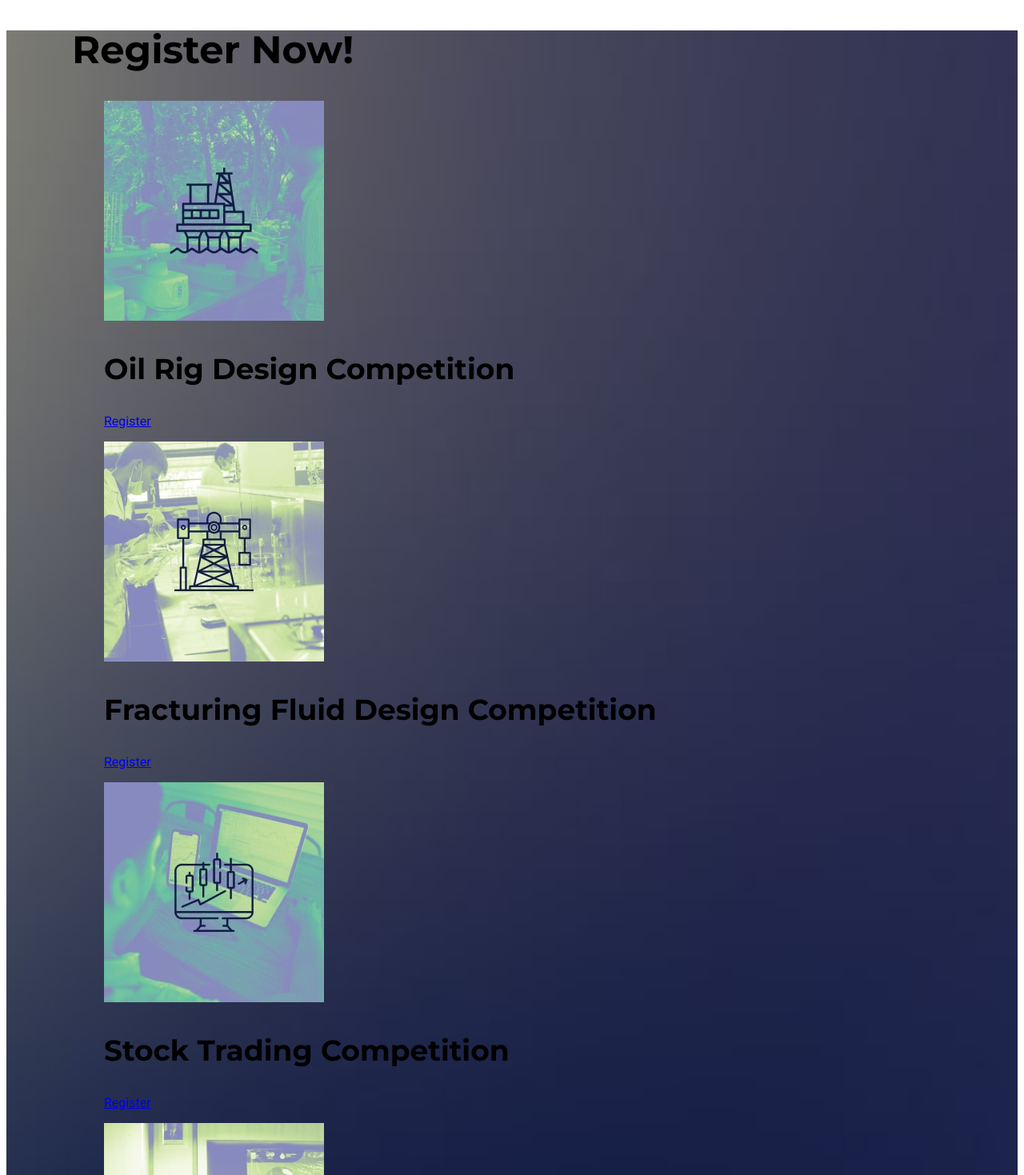
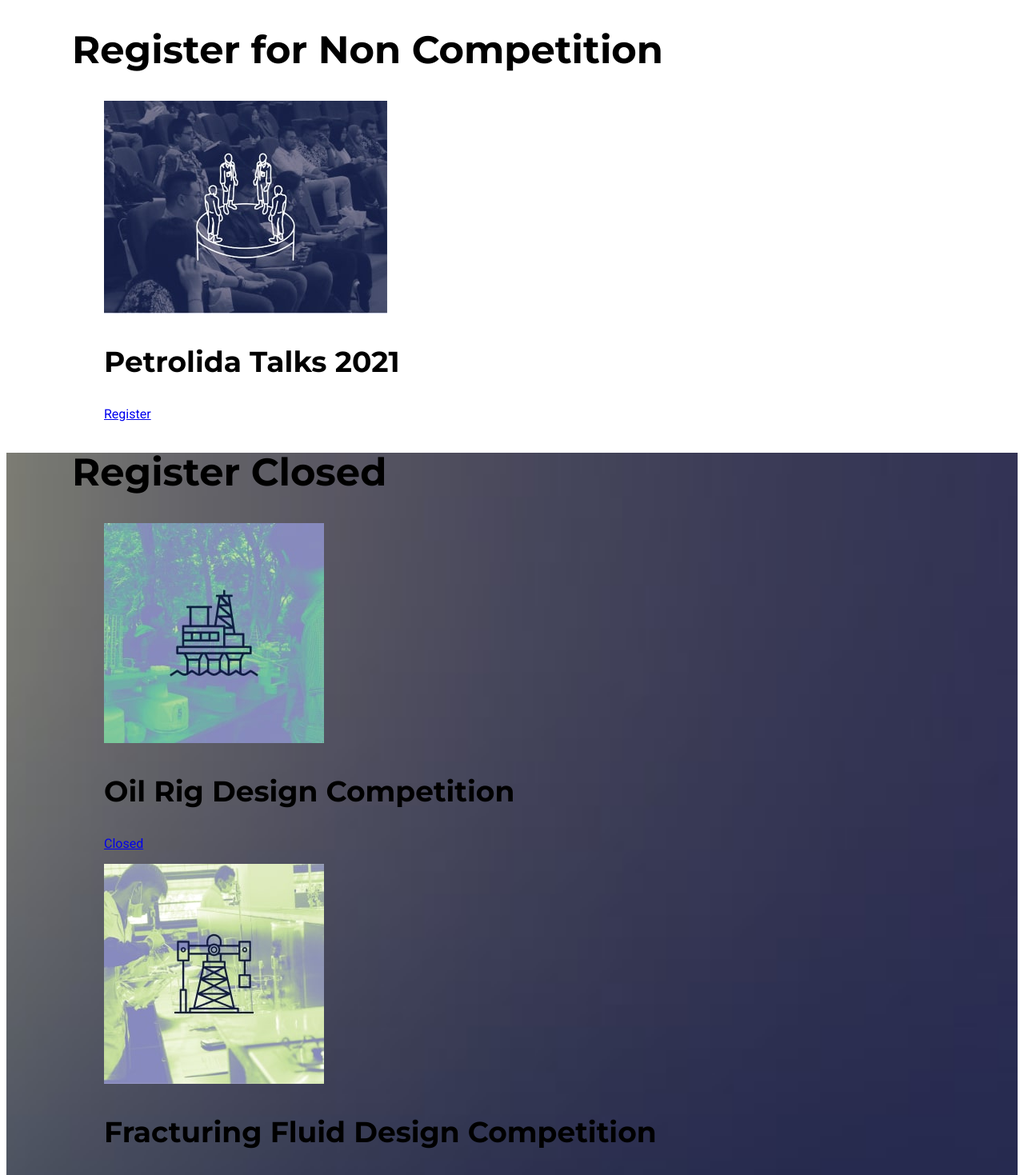
Before and after one commit to theodorusclarence/petrolida-2021, a Next.js app: page /register in a window 1280 px wide. Shown: the part 161-1630 px from the top of the page at 80% size. Built offline with nearby package versions, Linux system fonts and the light colour scheme.

Commit message:
update for closed comps regis and hide regis sme button

```diff
--- a/components/Card.jsx
+++ b/components/Card.jsx
@@ -1,7 +1,7 @@
 import Button from './Button';
 import NewTabBtn from './NewTabBtn';
 
-export default function Card({ img, text, route, non, register }) {
+export default function Card({ img, text, route, non, register, type }) {
     const pathHref = register ? 'register' : non ? 'non-competition' : 'competition';
 
     return (
@@ -10,7 +10,7 @@
             <figcaption className='absolute top-0 bottom-0 left-0 right-0 flex flex-col items-center justify-center transition-opacity bg-black bg-opacity-50 opacity-0 hover:opacity-100'>
                 <h3 className='text-white'>{text}</h3>
                 {/* If on register, and the route is bcc so turn it into new tab link */}
-                {register && route === 'business-case-competition' ? (
+                {register && type === 'comps' ? (
                     <NewTabBtn outline disabled href={'/'}>
                         Closed
                     </NewTabBtn>
--- a/components/Comps.jsx
+++ b/components/Comps.jsx
@@ -25,43 +25,50 @@
             route: 'oil-rig-design-competition',
             img: 'ordc',
             text: 'Oil Rig Design Competition',
+            type: 'comps',
         },
         {
             route: 'fracturing-fluid-design-competition',
             img: 'ffdc',
             text: 'Fracturing Fluid Design Competition',
+            type: 'comps',
         },
 
         {
             route: 'stock-trading-competition',
             img: 'stc',
             text: 'Stock Trading Competition',
+            type: 'comps',
         },
         {
             route: 'petrosmart-competition',
             img: 'petrosmart',
             text: 'Petrosmart Competition',
+            type: 'comps',
         },
         {
             route: 'case-study-competition',
             img: 'csc',
             text: 'Case Study Competition',
+            type: 'comps',
         },
         {
             route: 'paper-competition',
             img: 'paper',
             text: 'Paper Competition',
+            type: 'comps',
         },
         {
             route: 'business-case-competition',
             img: 'bcc',
             text: 'Business Case Competition',
+            type: 'comps',
         },
     ];
     return (
         <div className='comps-group grid md:grid-cols-3 gap-4 justify-center md:justify-around md:mx-16'>
-            {comps.map(({ route, img, text }) => (
-                <Card register={register} key={route} img={img} text={text} route={route} />
+            {comps.map(({ route, img, text, type }) => (
+                <Card register={register} key={route} img={img} text={text} route={route} type={type}/>
             ))}
         </div>
     );
--- a/pages/index.jsx
+++ b/pages/index.jsx
@@ -111,9 +111,9 @@
                             </Button>
                         </div>
                         <div className='space-y-4 mx-auto text-center justify-center mt-4 md:space-x-4 md:flex md:space-y-0 hero'>
-                            <Button outline href='/register/stock-market-education'>
+                            {/* <Button outline href='/register/stock-market-education'>
                                 Register Stock Market Education
-                            </Button>
+                            </Button> */}
                             <Button href='/register/petrolida-talks'>
                                 Register Petrolida Talks
                             </Button>
--- a/pages/register/index.jsx
+++ b/pages/register/index.jsx
@@ -15,6 +15,12 @@
             </Seo>
             <Navbar />
             <div>
+                <section className='py-20'>
+                    <main className='container text-primary text-center'>
+                        <h2 className='my-8'>Register for Non Competition</h2>
+                        <NonComps register petro />
+                    </main>
+                </section>
                 <section
                     id='competition'
                     className='py-20 text-center'
@@ -25,14 +31,8 @@
                     }}
                 >
                     <main className='container text-white'>
-                        <h2 className='mb-8'>Register Now!</h2>
+                        <h2 className='mb-8'>Register Closed</h2>
                         <Comps register />
-                    </main>
-                </section>
-                <section className='py-20'>
-                    <main className='container text-primary text-center'>
-                        <h2 className='my-8'>Register for Non Competition</h2>
-                        <NonComps register petro />
                     </main>
                 </section>
                 <Footer />
```
